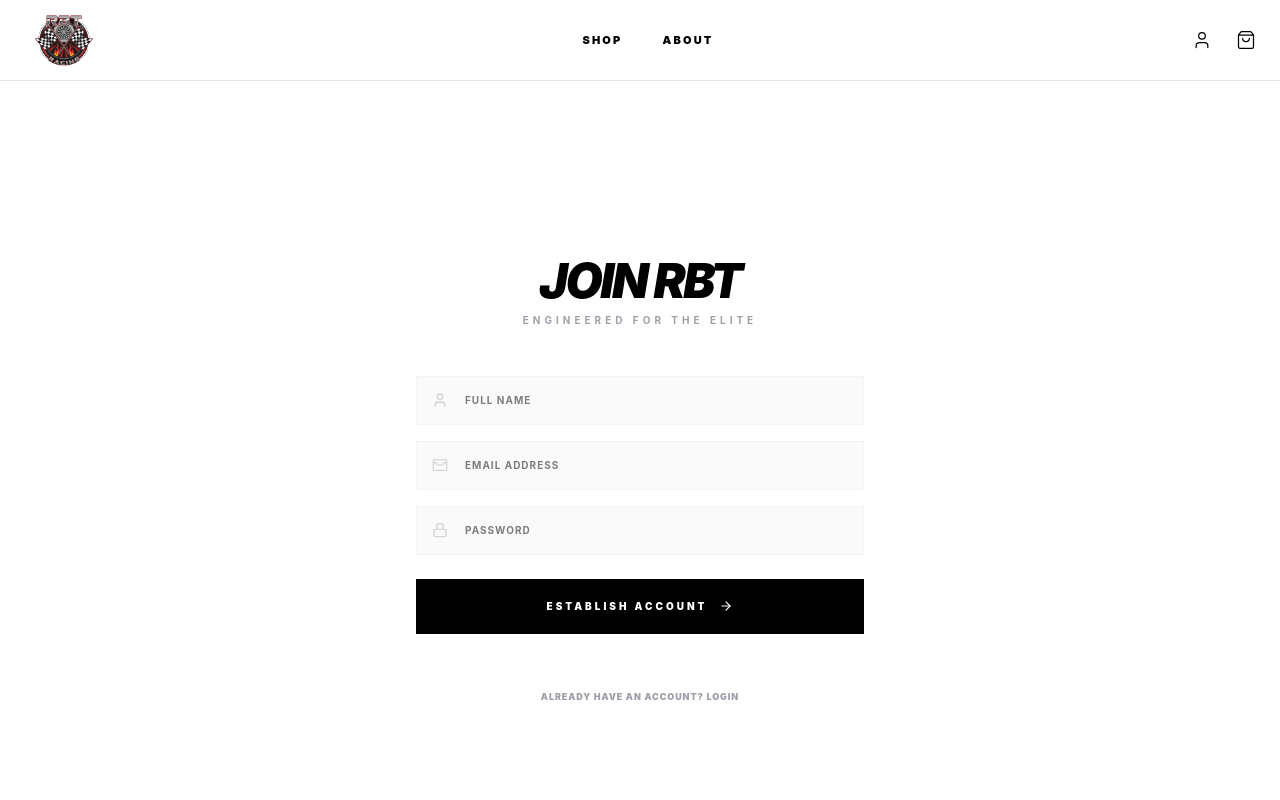
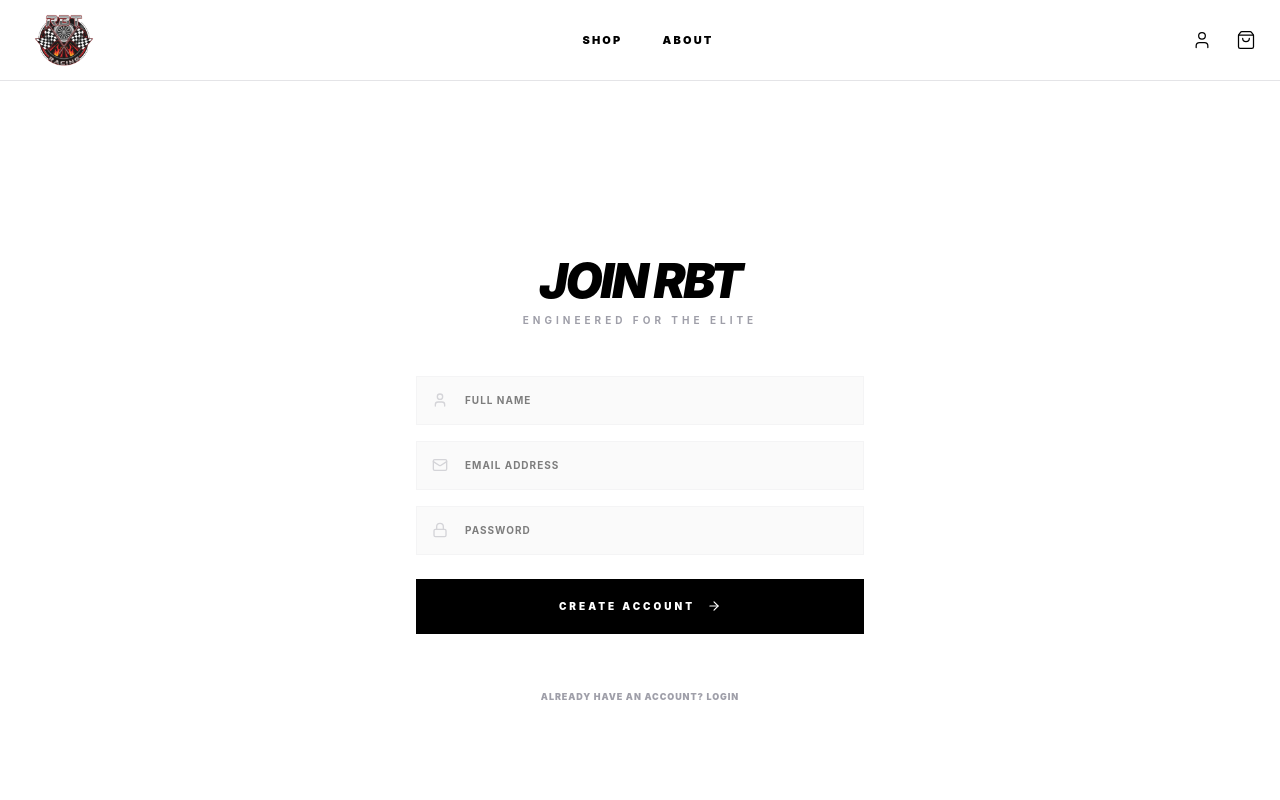
Before and after one commit to EdgarZyah/rbt_racing, a React (Vite) app in the folder client/: page /register in a window 1280 px wide. Shown: the top 800 px of the page. Built offline with nearby package versions, Linux system fonts and the light colour scheme; no server answers.

Commit message:
feat: update icon link in index.html and improve text clarity in various components

```diff
--- a/client/index.html
+++ b/client/index.html
@@ -2,7 +2,7 @@
 <html lang="en">
   <head>
     <meta charset="UTF-8" />
-    <link rel="icon" type="image/svg+xml" href="/vite.svg" />
+    <link rel="icon" type="image/svg+xml" href="/logo.png" />
     <meta name="viewport" content="width=device-width, initial-scale=1.0" />
     <title>rbt-racing</title>
   </head>
--- a/client/src/pages/admin/AddProduct.jsx
+++ b/client/src/pages/admin/AddProduct.jsx
@@ -25,7 +25,7 @@
       <button onClick={() => navigate(-1)} className="flex items-center text-[10px] font-black uppercase text-zinc-400 hover:text-black mb-8 transition gap-2">
         <ChevronLeft size={14} /> Return to List
       </button>
-      <h1 className="text-4xl font-black italic uppercase mb-12">Initialize Hardware</h1>
+      <h1 className="text-4xl font-black italic uppercase mb-12">Initialize Product</h1>
       <ProductForm onSubmit={handleSubmit} isLoading={loading} />
       <Notification {...notif} onClose={() => setNotif({ ...notif, show: false })} />
     </div>
--- a/client/src/pages/auth/Register.jsx
+++ b/client/src/pages/auth/Register.jsx
@@ -106,7 +106,7 @@
             {isSubmitting ? (
               <><Loader2 className="animate-spin" size={14}/> <span>SYNCING...</span></>
             ) : (
-              <><span>ESTABLISH ACCOUNT</span> <ArrowRight size={14} /></>
+              <><span>CREATE ACCOUNT</span> <ArrowRight size={14} /></>
             )}
           </button>
         </form>
--- a/client/src/pages/auth/VerifyEmail.jsx
+++ b/client/src/pages/auth/VerifyEmail.jsx
@@ -64,7 +64,7 @@
         {status === 'loading' && (
           <div className="py-10">
             <Loader2 className="animate-spin mx-auto mb-4 text-zinc-300" size={40} />
-            <h1 className="text-xl font-black italic uppercase tracking-tighter">Verifying Engine...</h1>
+            <h1 className="text-xl font-black italic uppercase tracking-tighter">Verifying...</h1>
           </div>
         )}
 
```
